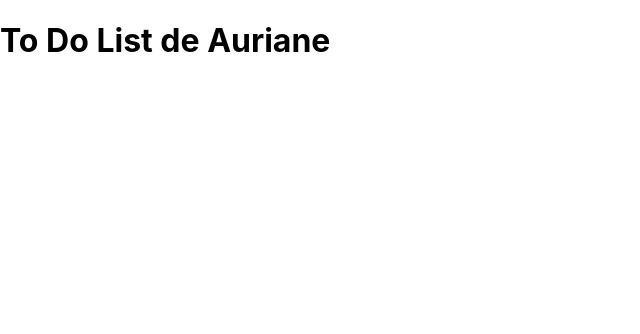
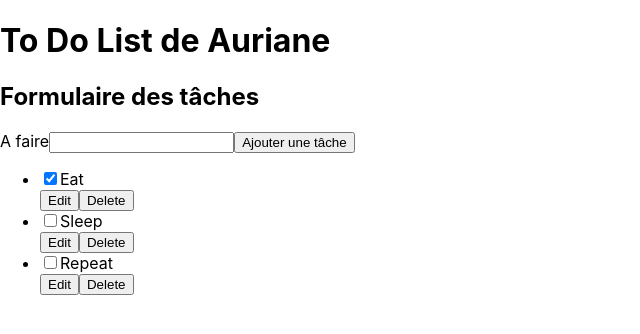
Before and after one commit to presqueasmr/react-test-todo-list, a React (Create React App) app: page / in a window 1280 px wide. Shown: the top 334 px of the page, without its empty margins (0-640 px from the left). Built offline with nearby package versions, Linux system fonts and the light colour scheme.

Commit message:
todo = print a premade list & form = create a task

```diff
--- a/src/components/App.js
+++ b/src/components/App.js
@@ -1,13 +1,38 @@
-import React from "react";
+import React, { useState } from "react";
 
 import '../styles/App.css';
+import Form from "./Form";
+import Todo from "./Todo";
+import { nanoid } from "nanoid";
+
+function App(props) {
+
+  const [tasks, setTasks] = useState(props.tasks);
 
 
+  function addTask(name){
+    const newTask = { id: "todo-" +
+    nanoid(),
+    name: name,
+    completed: false};
+    setTasks([...tasks, newTask])
+  }
 
-function App(props) {
+  const taskList = tasks.map(task => (
+    <Todo
+      id={task.id}
+      name={task.name}
+      completed={task.completed}
+      key={task.id}
+      />));
+
   return (
     <div className="toDoList">
       <h1>To Do List de Auriane</h1>
+      <Form addTask={addTask} />
+      <ul>
+          {taskList}
+      </ul>
     </div>
 )
 }
--- /dev/null
+++ b/src/components/Form.js
@@ -0,0 +1,26 @@
+import React, { useState } from "react";
+
+function Form(props) {
+
+    const [name, setName] = useState('');
+
+    function handleChange(e) {
+        setName(e.target.value);
+    }
+
+    function handleSubmit(e) {
+        e.preventDefault();
+        props.addTask(name);
+        setName("");
+    }
+    return(
+    <form onSubmit={handleSubmit}>
+        <h2>Formulaire des tâches</h2>
+        <label className='formTitle'>A faire</label>
+        <input type="text" className="formInput" value={name} onChange={handleChange} />
+        <button type="submit" className='formBtn'>Ajouter une tâche</button>
+    </form>
+    );
+}
+
+export default Form;
--- /dev/null
+++ b/src/components/Todo.js
@@ -0,0 +1,16 @@
+import React from "react";
+
+export default function Todo(props){
+    return (
+    <li>
+        <div>
+            <input id={props.id} type="checkbox" defaultChecked={props.completed} />
+            <label className="toDoLabel" htmlFor={props.id}>{props.name}</label>
+        </div>
+        <div>
+             <button type='button'>Edit</button>
+             <button type="button">Delete</button>
+        </div>
+    </li>
+    );
+}
--- a/src/index.js
+++ b/src/index.js
@@ -3,10 +3,14 @@ import ReactDOM from 'react-dom/client';
 import './styles/index.css';
 import App from './components/App';
 
-
+const DATA = [
+  { id: "todo-0", name: "Eat", completed: true },
+  { id: "todo-1", name: "Sleep", completed: false },
+  { id: "todo-2", name: "Repeat", completed: false }
+];
 
 const root = ReactDOM.createRoot(document.getElementById('root'));
 root.render(
 
-    <App />
+    <App tasks={DATA} />
 );
```
